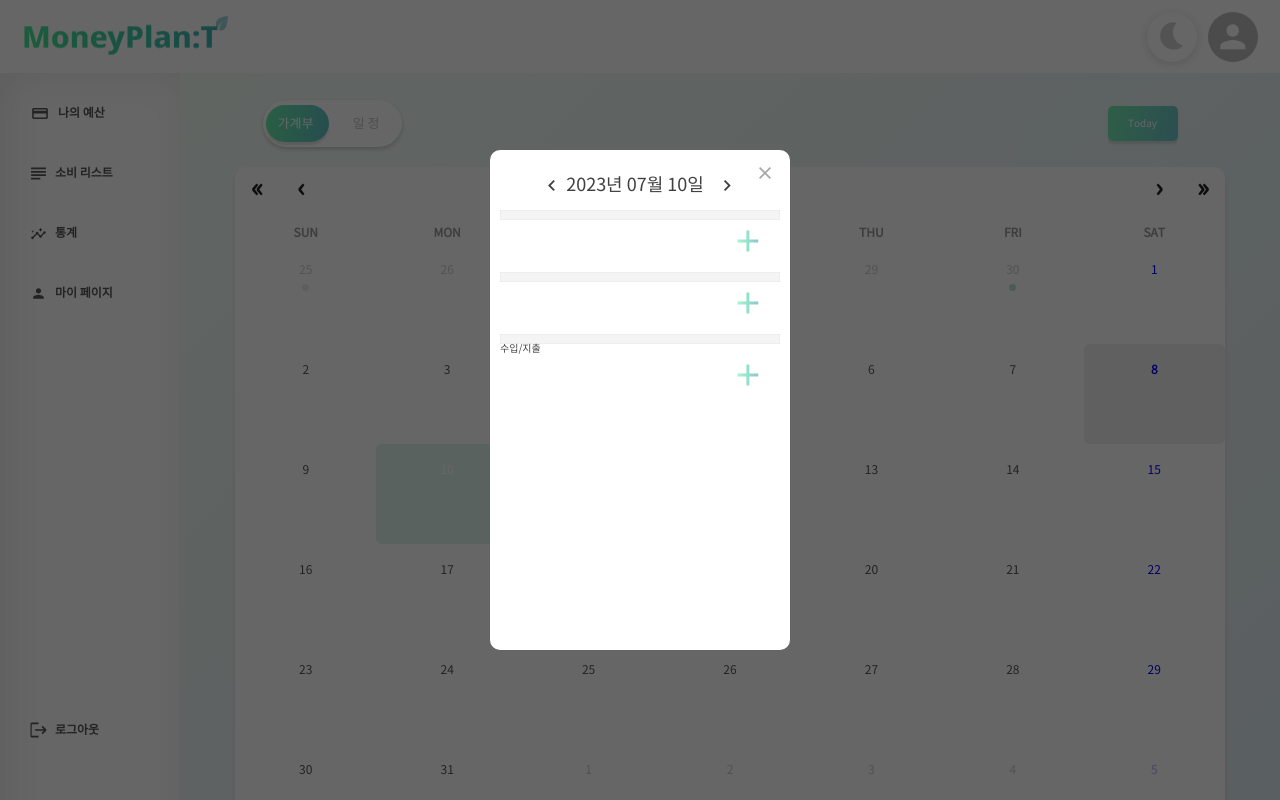
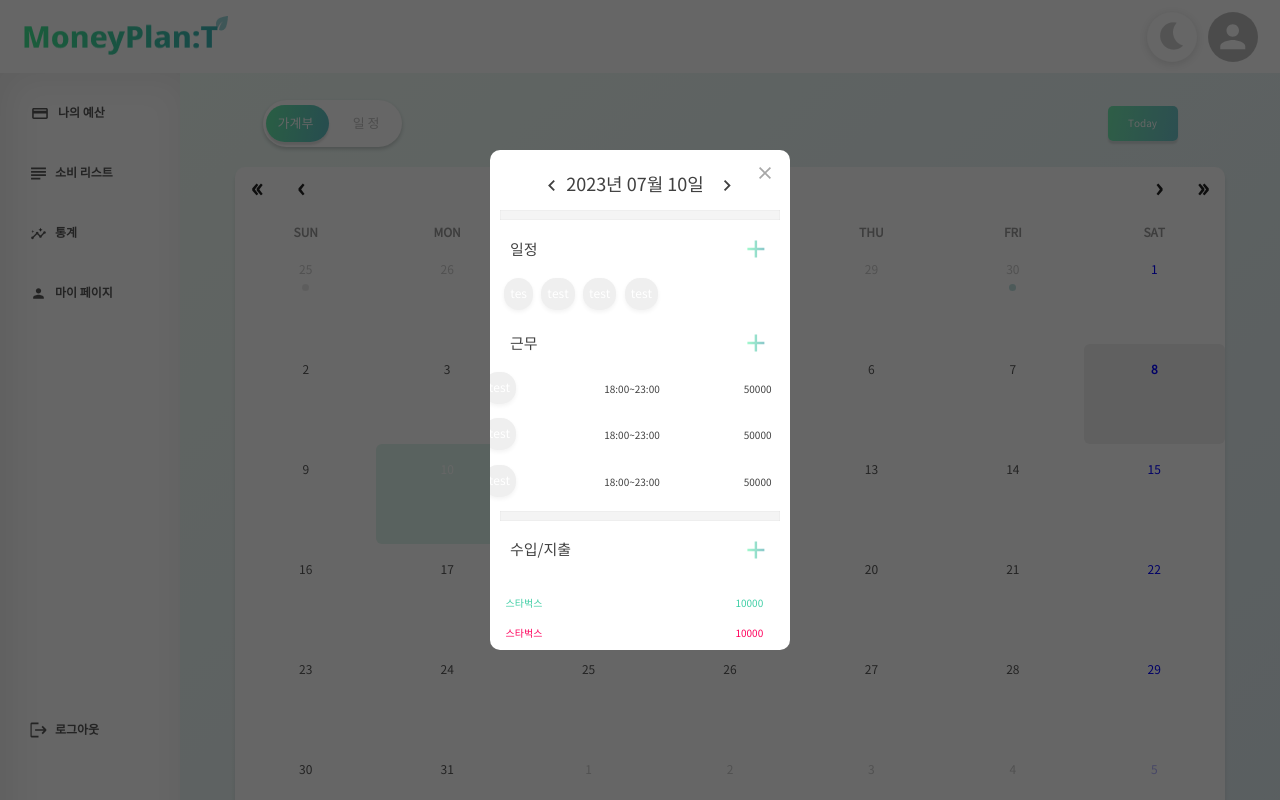
Before and after one commit to hov-i/MoneyPlant, a React (Create React App) app in the folder frontend/: page / in a window 1280 px wide. Both pictures are taken after a click on the button "10". Shown: the top 800 px of the page. Built offline with nearby package versions, Linux system fonts and the light colour scheme; no server answers; the HTML template or start-up script is replaced by a standard one.

Commit message:
🐛 CardCrolling.py 경로 수정

```diff
--- /dev/null
+++ b/frontend/src/components/Calendar/Account.jsx
@@ -0,0 +1,30 @@
+import styled from 'styled-components';
+
+const Account = ({ account }) => {
+    const color = account === '지출' ? '#ff005c' : '#3fcea5';
+
+    return (
+        <>
+            <AccountContainer color={color}>
+                <p className="item">스타벅스</p>
+                <p>10000</p>
+            </AccountContainer>
+        </>
+    );
+};
+export default Account;
+
+const AccountContainer = styled.div`
+    display: flex;
+    align-items: center;
+    justify-content: space-between;
+    padding-left: 2%;
+    padding-right: 6%;
+    color: ${({ color }) => color};
+    margin-bottom: 20px;
+    margin-top: 20px;
+    .item {
+        text-align: left;
+        width: 80px;
+    }
+`;
--- a/frontend/src/components/Calendar/AdminAll.jsx
+++ b/frontend/src/components/Calendar/AdminAll.jsx
@@ -1,26 +1,51 @@
-import React from "react";
-import styled from "styled-components";
-import BlockLine from "../Common/BlockLine";
-import AdminContents from "./AdminContents";
-import AdminLedger from "./AdminLedger";
+import React from 'react';
+import styled from 'styled-components';
+import BlockLine from '../Common/BlockLine';
+import AdminContents from './AdminContents';
+import AdminLedger from './AdminLedger';
+import Tag from '../MyPage/Tag';
+import Work from './Work';
+import Account from './Account';
 
 const AdminAll = ({ setValue }) => {
     return (
         <AdminAllContainer>
             <BlockLine />
+            {/* 일정 */}
+            <div className="block">
+                <div className="title">일정</div>
+                <AdminContents isBasic={true} setValue={setValue} />
+            </div>
+            <div className="tagBox">
+                <Tag color={'red'} detail={'tes'}></Tag>
+                <Tag color={'red'} detail={'test'}></Tag>
+                <Tag color={'red'} detail={'test'}></Tag>
+                <Tag color={'red'} detail={'test'}></Tag>
+            </div>
 
-      {/* 일정 */}
-      <AdminContents isBasic={true} />
+            {/* 근무 */}
+            <div className="block">
+                <div className="title">근무</div>
+                <AdminContents isBasic={false} setValue={setValue} />
+            </div>
+            <Work />
+            <Work />
+            <Work />
 
             <BlockLine />
+            {/* 가계부 */}
 
-      {/* 근무 */}
-      <AdminContents isBasic={false} />
-
-      <BlockLine />
-
-      {/* 가계부 */}
-      <AdminLedger value={setValue} />
+            <div className="block">
+                <div className="title">수입/지출</div>
+                <AdminLedger setValue={setValue} />
+            </div>
+            <div className="accountBox">
+                {' '}
+                <Account account={'수입'} />
+                <Account account={'지출'} />
+                <Account account={'지출'} />
+                <Account account={'지출'} />
+            </div>
         </AdminAllContainer>
     );
 };
@@ -31,4 +56,22 @@ const AdminAllContainer = styled.div`
     display: flex;
     flex-direction: column;
     width: 100%;
+
+    .block {
+        display: flex;
+        align-items: center;
+    }
+
+    .title {
+        font-size: 15px;
+        width: 100px;
+        margin-left: 10px;
+    }
+    .tagBox {
+        display: flex;
+    }
+
+    .accountBox {
+        margin-bottom: 20px;
+    }
 `;
--- a/frontend/src/components/Calendar/AdminContents.jsx
+++ b/frontend/src/components/Calendar/AdminContents.jsx
@@ -1,11 +1,12 @@
-import React, { useState } from "react";
+import React, { useState } from 'react';
 //import styled from "styled-components";
-import Modal from "../Common/Modal";
-import BlinkingButton from "../Common/BlinkingButton";
-import ScAdd from "./ScAdd";
-import WorkAdd from "./WorkAdd";
+import Modal from '../Common/Modal';
+import BlinkingButton from '../Common/BlinkingButton';
+import ScAdd from './ScAdd';
+import WorkAdd from './WorkAdd';
+import styled from 'styled-components';
 
-const AdminContents = ({ isBasic }) => {
+const AdminContents = ({ isBasic, setValue }) => {
     const [modalOpen, setModalOpen] = useState(false);
 
     const openModal = () => {
@@ -19,17 +20,29 @@ const AdminContents = ({ isBasic }) => {
     return (
         <>
             {/* 일정 */}
+            <CenterButton>
                 <BlinkingButton clickOn={openModal} />
+            </CenterButton>
 
             {/* 모달 */}
             {modalOpen && (
-        <Modal open={modalOpen} close={closeModal} width={"300px"}>
-          {isBasic ? <ScAdd isMypage={false} /> : <WorkAdd isMypage={false} />}
+                <Modal open={modalOpen} close={closeModal} width={'300px'}>
+                    {isBasic ? (
+                        <ScAdd isMypage={false} value={setValue} />
+                    ) : (
+                        <WorkAdd isMypage={false} value={setValue} />
+                    )}
                 </Modal>
             )}
         </>
     );
 };
+const CenterButton = styled.div`
+    align-items: center;
+    display: flex;
+    width: 100%;
+    padding-top: 10px;
+`;
 
 export default AdminContents;
 
--- a/frontend/src/components/Calendar/AdminLedger.jsx
+++ b/frontend/src/components/Calendar/AdminLedger.jsx
@@ -1,8 +1,8 @@
-import React, { useState } from "react";
-import styled from "styled-components";
-import CreateLedger from "../../components/Calendar/CreateLedger";
-import Modal from "../Common/Modal";
-import BlinkingButton from "../Common/BlinkingButton";
+import React, { useState } from 'react';
+import styled from 'styled-components';
+import CreateLedger from '../../components/Calendar/CreateLedger';
+import Modal from '../Common/Modal';
+import BlinkingButton from '../Common/BlinkingButton';
 
 const AdminLedger = ({ setValue }) => {
     const [modalOpen, setModalOpen] = useState(false);
@@ -18,13 +18,14 @@ const AdminLedger = ({ setValue }) => {
     return (
         <>
             {/* 가계부 */}
-      <Title>수입/지출</Title>
+            <Button>
                 <BlinkingButton clickOn={openModal} />
+            </Button>
 
             {/* 모달 */}
             {modalOpen && (
-        <Modal open={modalOpen} close={closeModal} width={"300px"}>
-          <CreateLedger value={setValue} />
+                <Modal open={modalOpen} close={closeModal} width={'300px'}>
+                    <CreateLedger setValue={setValue} />
                 </Modal>
             )}
         </>
@@ -39,7 +40,7 @@ export default AdminLedger;
 //   width: 100%;
 // `;
 
-const Title = styled.div`
-  display: flex;
+const Button = styled.div`
+    padding-top: 10px;
     width: 100%;
 `;
--- a/frontend/src/components/Calendar/MyCal.jsx
+++ b/frontend/src/components/Calendar/MyCal.jsx
@@ -258,7 +258,7 @@ const MYCalendar = forwardRef(({ isBasic }, ref) => {
                                           <Right />
                                       </DayButton>
                                   </DayContainer>
-                                  <AdminAll value={setValue} />
+                                <AdminAll setValue={value} />
                               </Modal>
                           )
                         : modalOpen && <Modal open={modalOpen} close={closeModal} width={'300px'}></Modal>}
--- a/frontend/src/components/Calendar/ScAdd.jsx
+++ b/frontend/src/components/Calendar/ScAdd.jsx
@@ -1,23 +1,18 @@
-import { useState } from "react";
-import { useNavigate } from "react-router-dom";
+import styled from 'styled-components';
+import BlockLine from '../Common/BlockLine';
+import ClickButton from '../Common/ClickButton';
+import { useState } from 'react';
+import MyPageAxiosApi from '../../api/MyPageAxiosAPI';
+import SelColor from './SelColor';
 
-import styled from "styled-components";
-import BlockLine from "../Common/BlockLine";
-import ClickButton from "../Common/ClickButton";
-import MyPageAxiosApi from "../../api/MyPageAxiosAPI";
-import SelColor from "./SelColor";
+const ScAdd = ({ isMypage, value }) => {
+    const [contentId, setContentId] = useState(1);
+    const [myScName, setMyScName] = useState('');
+    const [myScBudget, setMyScBudget] = useState('');
 
-const ScAdd = ({ isMypage }) => {
-  const navigate = useNavigate();
-
-  const [contentId, setContentId] = useState(1);
-  const [date, setDate] = useState("");
-  const [myScName, setMyScName] = useState("");
-  const [myScBudget, setMyScBudget] = useState("");
-
-  const handleDateChange = (event) => {
-    setDate(event.target.value);
-  };
+    const setvalue = new Date(value);
+    setvalue.setDate(setvalue.getDate() + 1);
+    const date = setvalue.toISOString().split('T')[0];
 
     const handleMyScNameChange = (event) => {
         setMyScName(event.target.value);
@@ -40,15 +35,15 @@ const ScAdd = ({ isMypage }) => {
                 contentId: contentId.toString(),
             });
 
-      if (createMySc.data === "일정을 성공적으로 생성했습니다.") {
-        console.log("입력 성공");
-        navigate("/mypage");
+            if (createMySc.data === '일정을 성공적으로 생성했습니다.') {
+                console.log('입력 성공');
+                window.location.reload();
             } else {
-        console.log("입력 실패");
-        navigate("/mypage");
+                console.log('입력 실패');
+                window.location.reload();
             }
         } catch (error) {
-      console.log("에러:", error);
+            console.log('에러:', error);
         }
     };
 
@@ -64,12 +59,7 @@ const ScAdd = ({ isMypage }) => {
                     ) : (
                         <>
                             <p className="label">날짜</p>
-              <Input
-                type="date"
-                id="date"
-                value={date}
-                onChange={handleDateChange}
-              />
+                            <Input type="date" id="date" value={date} />
                         </>
                     )}
                     <p className="label">일정</p>
--- /dev/null
+++ b/frontend/src/components/Calendar/Work.jsx
@@ -0,0 +1,33 @@
+import Tag from '../MyPage/Tag';
+import styled from 'styled-components';
+
+const Work = () => {
+    return (
+        <>
+            <WorkContainer>
+                <Tag color={'red'} detail={'test'} />
+                <p className="time">18:00~23:00</p>
+                <p className="money">50000</p>
+            </WorkContainer>
+        </>
+    );
+};
+
+export default Work;
+
+const WorkContainer = styled.div`
+    display: flex;
+    align-items: center;
+    justify-content: center;
+    margin-bottom: 10px;
+
+    .time {
+        margin-left: 30%;
+        margin-right: 30%;
+    }
+    .money {
+        width: 80px;
+        margin-right: 30px;
+        text-align: right;
+    }
+`;
--- a/frontend/src/components/Common/BlinkingButton.jsx
+++ b/frontend/src/components/Common/BlinkingButton.jsx
@@ -1,8 +1,8 @@
-import React from "react";
-import styled, { keyframes } from "styled-components";
-import { ReactComponent as Plus } from "../../assets/plus.svg";
+import React from 'react';
+import styled, { keyframes } from 'styled-components';
+import { ReactComponent as Plus } from '../../assets/plus.svg';
 
-const BlinkingButton = ({clickOn}) => {
+const BlinkingButton = ({ clickOn }) => {
     return (
         <AdminAllContainer>
             <Header>
@@ -26,6 +26,8 @@ const AdminAllContainer = styled.div`
     display: flex;
     flex-direction: column;
     width: 100%;
+    align-items: center;
+    justify-content: center;
 `;
 
 const blinkingAnimation = keyframes`
@@ -41,8 +43,8 @@ const blinkingAnimation = keyframes`
 `;
 
 const Button = styled(Plus)`
-  width: 22px;
-  height: 22px;
+    width: 18px;
+    height: 18px;
     margin-top: 10px;
     fill: url(#gradientId);
 
@@ -57,7 +59,7 @@ const Header = styled.div`
     display: flex;
     flex-direction: row-reverse;
     justify-content: space-between;
-  align-items: center;
+    align-items: right;
     margin-bottom: 20px;
     /* background-color: aquamarine; */
 `;
```
Also changed, not shown: frontend/src/components/Calendar/CreateLedger.jsx (+13 -18 lines), frontend/src/components/Calendar/CreateLedgerInner.jsx (+25 -46 lines), frontend/src/components/Calendar/WorkAdd.jsx (+31 -58 lines), 1 other file (tests, documents, lock files or other folders). Lines whose indentation alone changed are shown as unchanged.
